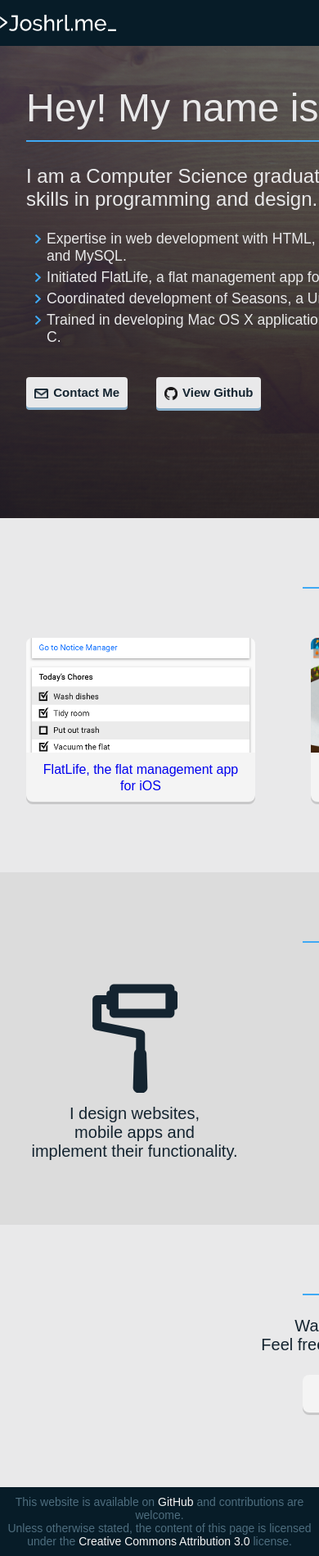
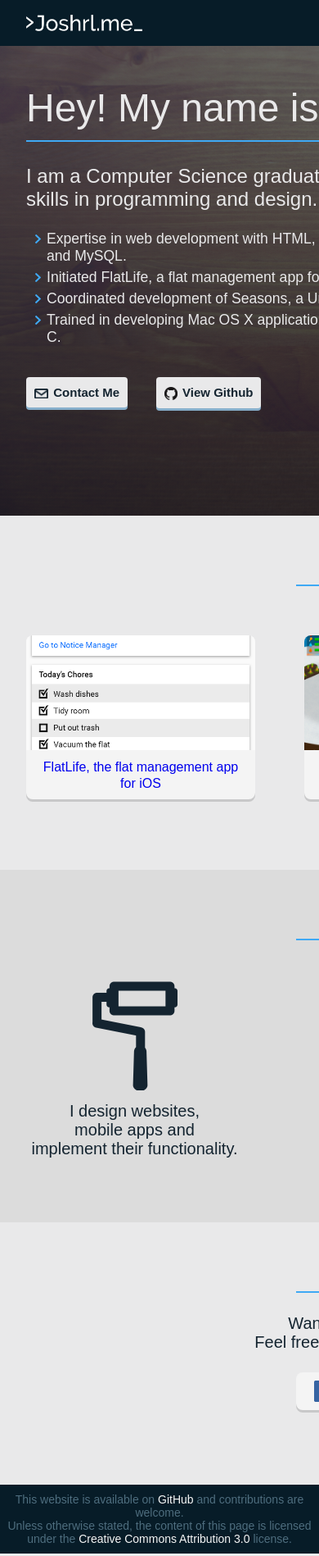
Before and after one commit to JoshrlNZ/Portfolio, a PHP site: page / in a window 390 px wide; the page is wider, and only the part inside the window is pictured. Shown: that part at 82% size. Run offline with PHP 8.4, Linux system fonts and the light colour scheme.

Commit message:
Further changes to be more mobile friendly

```diff
--- a/php/header.php
+++ b/php/header.php
@@ -2,6 +2,7 @@
 <html lang="en">
   <head>
     <meta charset="UTF-8">
+    <meta name=viewport content='width=1024'>
     <title>Joshrl.me - Online Portfolio</title>
     <link rel="stylesheet" href="style.css">
 <?php
--- a/style.css
+++ b/style.css
@@ -1,6 +1,7 @@
 /* General Styling */
 
 body {
+  width:100%;
   margin: 0;
   padding: 0;
   background-color: #e9e9ea;
@@ -39,6 +40,7 @@ h2 {
 #bar-contents {
     display: flex;
     padding: 0;
+    padding-left: 2em;
     margin-left: auto;
     margin-right: auto;
     width: 61em;
@@ -76,7 +78,8 @@ nav {
 
 #intro {
   width: 100%;
-  height:36em;
+  overflow:auto;
+  padding-bottom: 45px;
   color: #e9e9ea;
   background:
     linear-gradient(
@@ -108,7 +111,7 @@ nav {
 .content {
   margin-left: auto;
   margin-right: auto;
-  width: 61em;
+  width: 60em;
   padding-top: 2em;
   padding-left: 2em;
   padding-right: 2em;
```
